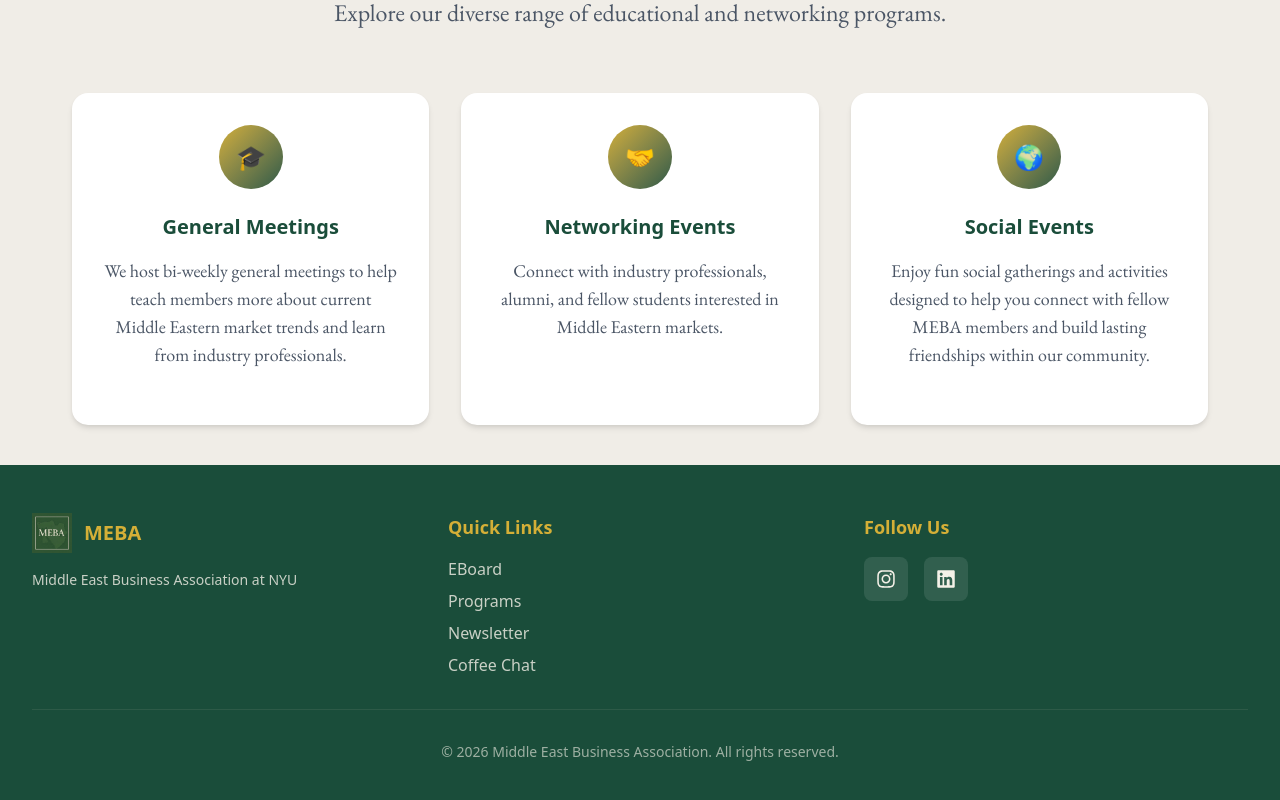
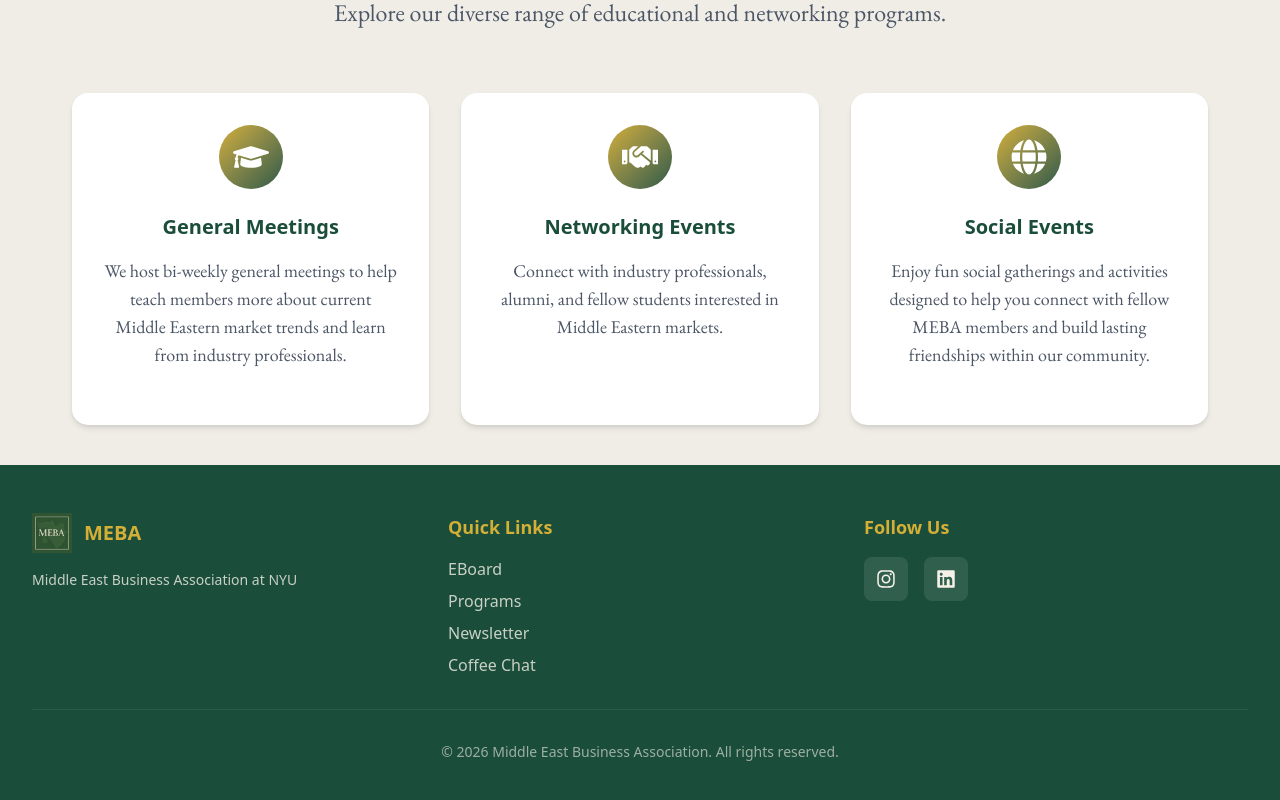
Before and after one commit to raihanzaman/meba-website, a Next.js app: page /programs in a window 1280 px wide. Shown: the part 1102-1902 px from the top of the page. Built offline with nearby package versions, Linux system fonts and the light colour scheme.

Commit message:
Updates 1/22 pt 4

```diff
--- a/src/app/programs/page.tsx
+++ b/src/app/programs/page.tsx
@@ -1,5 +1,6 @@
 import { Boldonse } from "next/font/google";
 import Image from "next/image";
+import { FaGraduationCap, FaHandshake, FaGlobe } from "react-icons/fa";
 
 export default function Programs() {
     return (
@@ -80,7 +81,7 @@ export default function Programs() {
                     <div className="grid grid-cols-1 md:grid-cols-2 lg:grid-cols-3 gap-8">
                         <div className="meba-card p-8 text-center">
                             <div className="w-16 h-16 bg-gradient-to-br from-[#d4af37] to-[#2d5a47] rounded-full flex items-center justify-center mx-auto mb-6">
-                                <span className="text-2xl">🎓</span>
+                                <FaGraduationCap className="text-4xl text-white" />
                             </div>
                             <h3 className="text-xl font-bold text-[#1a4d3a] mb-4">General Meetings</h3>
                             <p className="text-gray-600 mb-6 font-garamond text-lg">
@@ -91,7 +92,7 @@ export default function Programs() {
 
                         <div className="meba-card p-8 text-center">
                             <div className="w-16 h-16 bg-gradient-to-br from-[#d4af37] to-[#2d5a47] rounded-full flex items-center justify-center mx-auto mb-6">
-                                <span className="text-2xl">🤝</span>
+                                <FaHandshake className="text-4xl text-white" />
                             </div>
                             <h3 className="text-xl font-bold text-[#1a4d3a] mb-4">Networking Events</h3>
                             <p className="text-gray-600 mb-6 font-garamond text-lg">
@@ -102,7 +103,7 @@ export default function Programs() {
 
                         <div className="meba-card p-8 text-center">
                             <div className="w-16 h-16 bg-gradient-to-br from-[#d4af37] to-[#2d5a47] rounded-full flex items-center justify-center mx-auto mb-6">
-                                <span className="text-2xl">🌍</span>
+                                <FaGlobe className="text-4xl text-white" />
                             </div>
                             <h3 className="text-xl font-bold text-[#1a4d3a] mb-4">Social Events</h3>
                             <p className="text-gray-600 mb-6 font-garamond text-lg">
```
